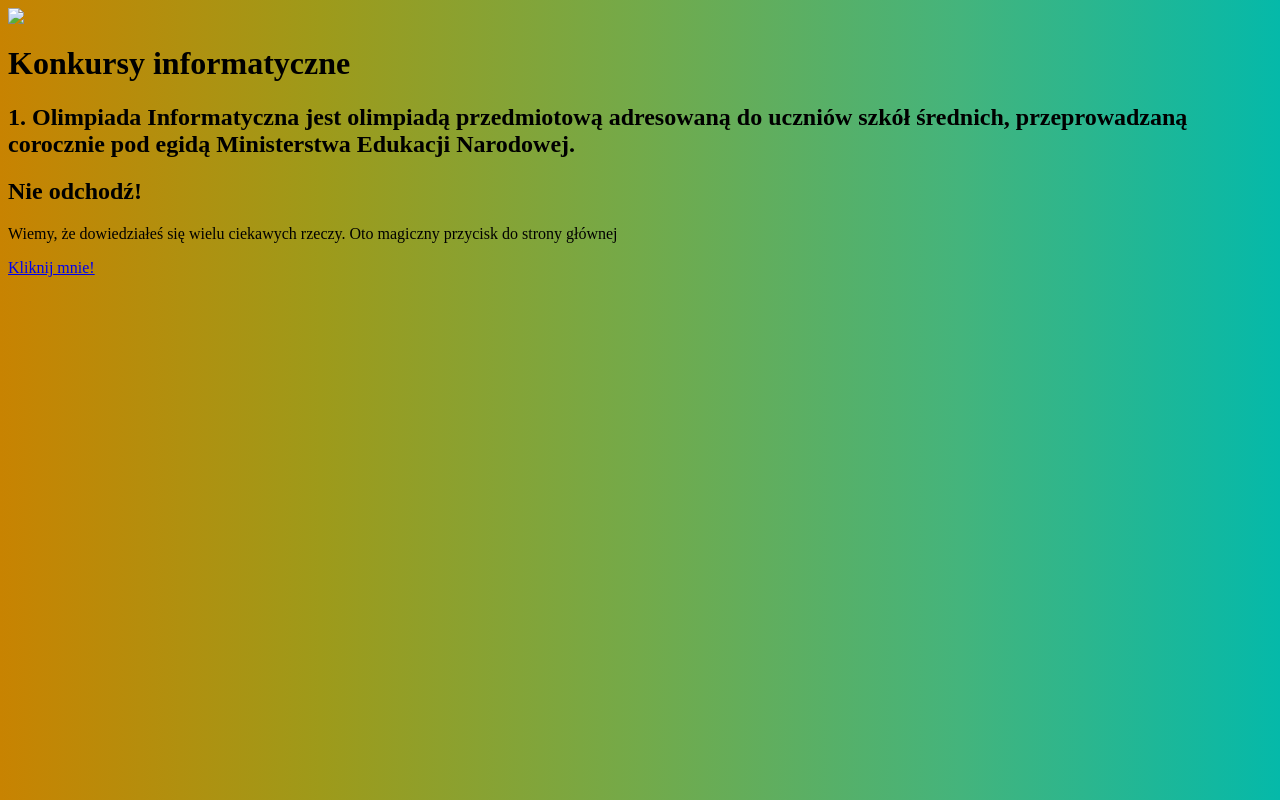
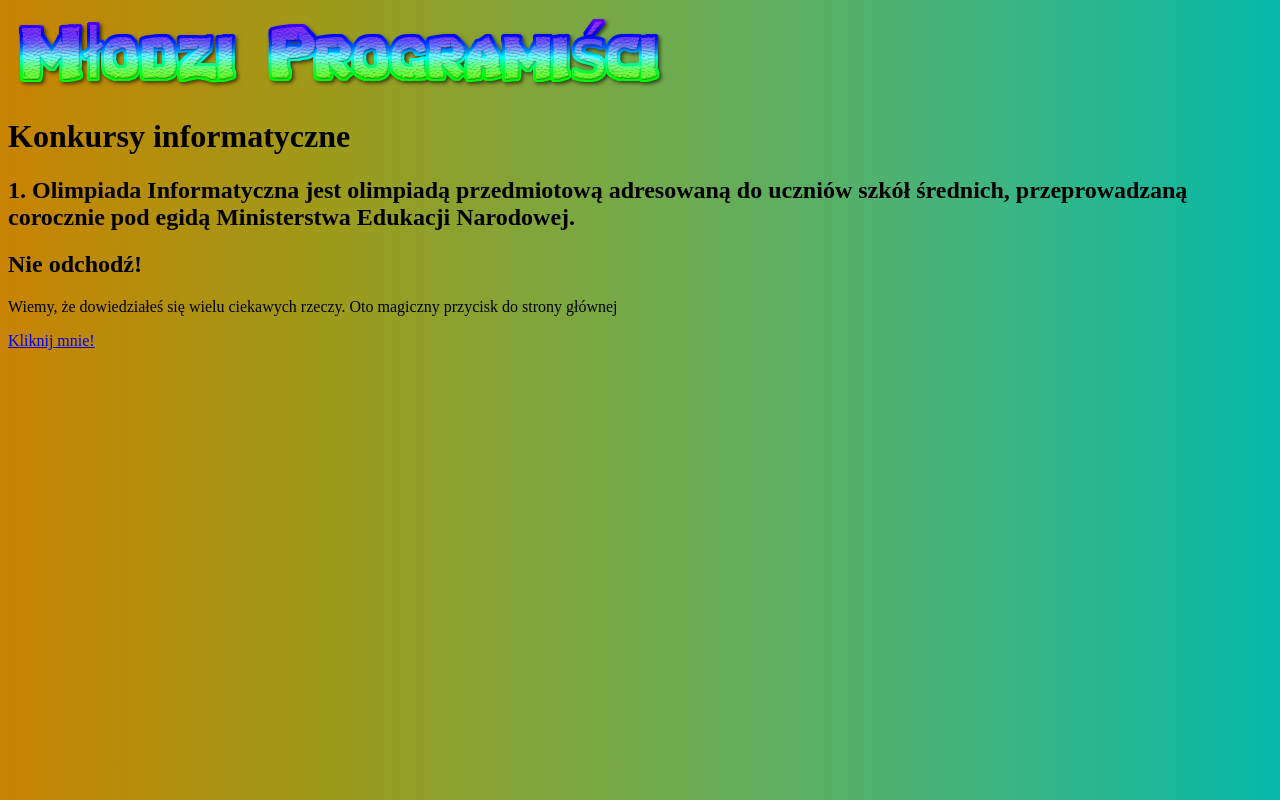
Before and after one commit to palacmlodziezy/strona_gr_IV, a plain HTML site: page strona.html in a window 1280 px wide. Drawn offline with Linux system fonts and the light colour scheme.

Commit message:
Update strona.html

```diff
--- a/strona.html
+++ b/strona.html
@@ -7,7 +7,7 @@ body {background-image: linear-gradient(to right, #c88301, #9e9a1a, #73aa4a, #44
 </style>
 </head>
 <body>
-    <img src="prodram.png">
+    <img src="program.png">
 <h1>Konkursy informatyczne</h1>
 <h2>1. Olimpiada Informatyczna jest olimpiadą przedmiotową adresowaną do uczniów szkół średnich, przeprowadzaną corocznie pod egidą Ministerstwa Edukacji Narodowej.</h2>
     <h2>Nie odchodź!</h2>
```
